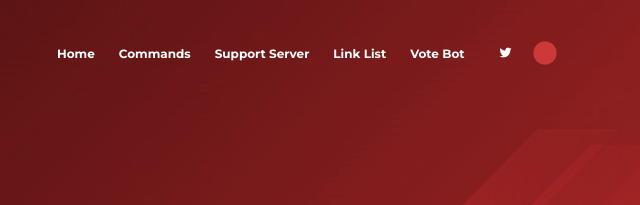
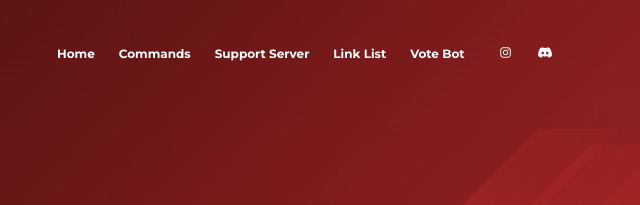
Before and after one commit to pano-bot/pano-bot.github.io, a plain HTML site: page index.html in a window 1280 px wide. Shown: the top 205 px of the page, 640-1280 px from the left. Drawn offline with nearby package versions, Linux system fonts and the light colour scheme.

Commit message:
Update index.html

```diff
--- a/index.html
+++ b/index.html
@@ -94,15 +94,15 @@
             </ul>
         <span class="nav-item social-icons">
                 <span class="fa-stack fa-2x">
-                    <a href="https://www.twitter.com/bot_pano">
+                    <a href="https://instagram.com/ryzenenn">
                         <i class="fa-solid fa-square fa-stack-2x"></i>
-                        <i class="fab fa-twitter fa-stack-1x fa-inverse"></i>
+                        <i class="fab fa-instagram fa-stack-1x fa-inverse"></i>
                     </a>
                 </span>
                 <span class="fa-stack">
-                    <a href="https://discord.com/users/852613869406912563">
-                        <i class="fa fa-circle fa-stack-2x"></i>
-                        <i class="fa fa-discord fa-stack-1x"></i>
+                    <a href="https://pano-bot.github.io/support">
+                        <i class="fa-solid fa-square fa-stack-2x"></i>
+                        <i class="fab fa-discord fa-stack-1x fa-inverse"></i>
                     </a>
                 </span>
             </span>
```
